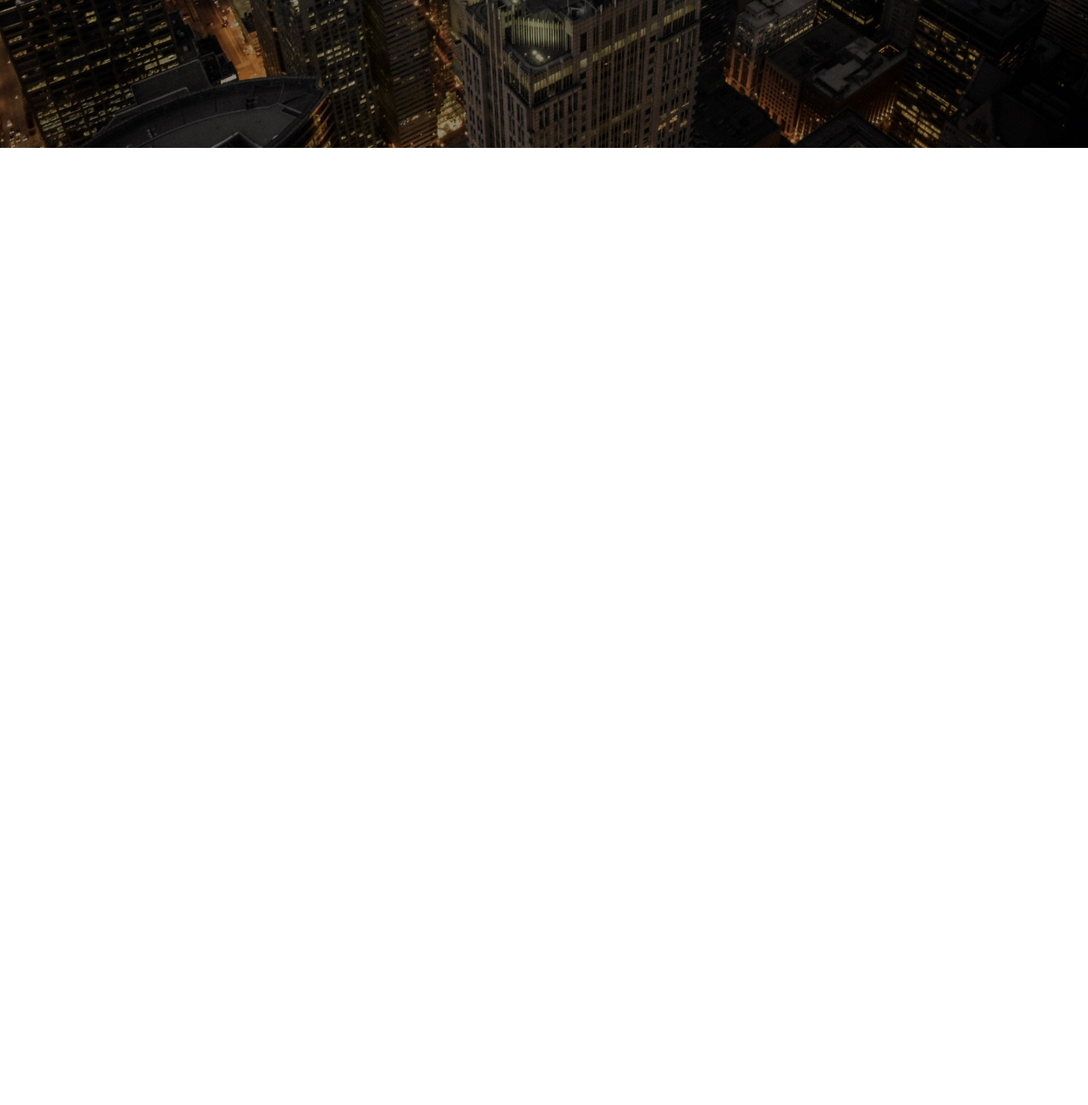
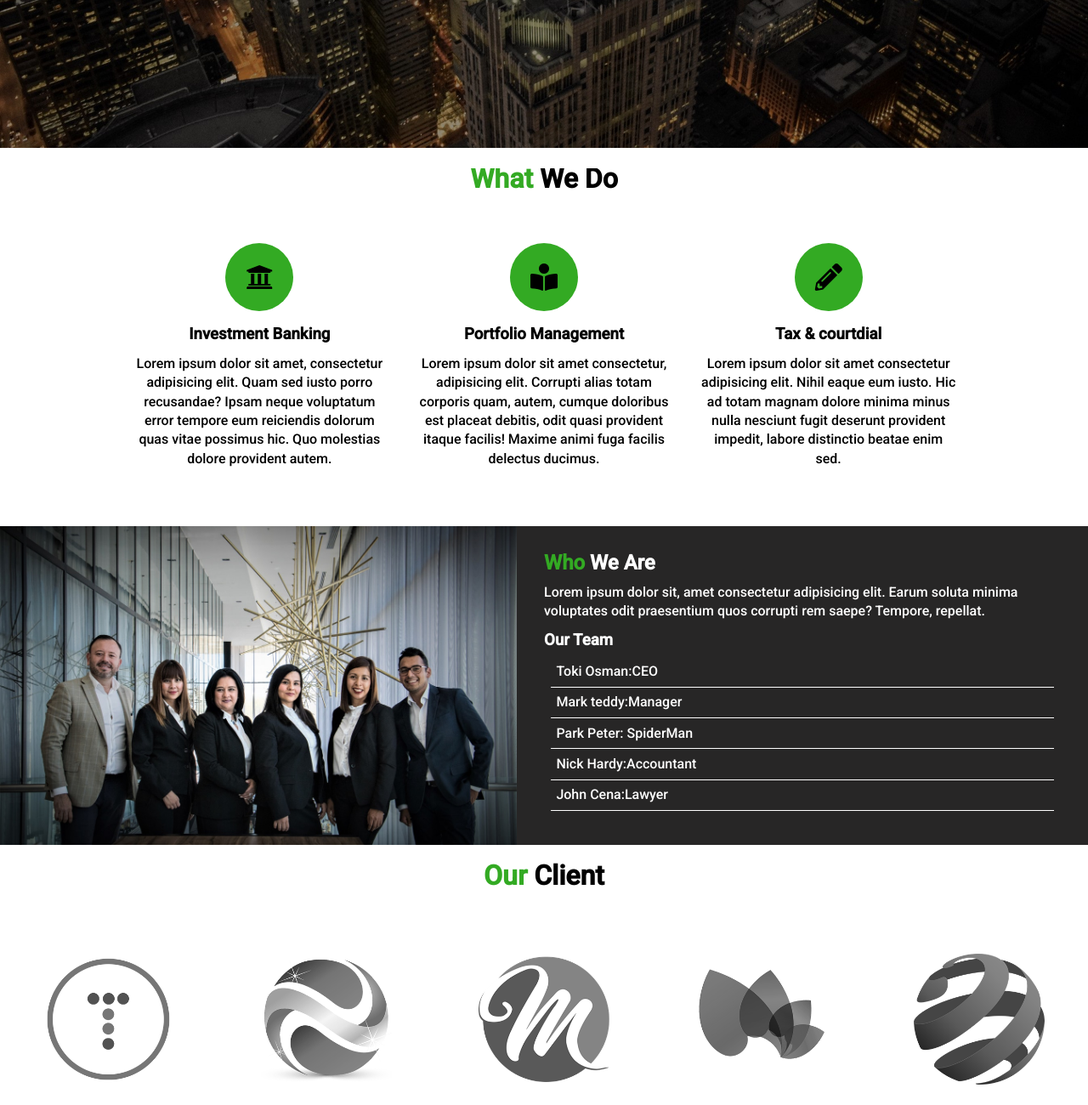
Before and after one commit to Tokiosman80F/Ledger, a plain HTML site: page index.html in a window 1280 px wide. Shown: the part 682-1982 px from the top of the page at 85% size. Before the commit the page ends 856 px from the top, so only its background shows below. Drawn offline with Linux system fonts and the light colour scheme.

Commit message:
2 more section

```diff
--- a/css/style.css
+++ b/css/style.css
@@ -23,22 +23,78 @@ p{
 }
 
 /* most need code */
+
+/* text position */
+.text-center
+{
+    text-align: center;
+}
+
+/* background */
+
+.bg-gray
+{
+    background:rgb(39, 38, 38);
+    color: white;
+}
+
+/* color */
 .text-primary{
     color: rgb(51, 170, 35);
 }
+
+/* heading */
 .heading-1
 {
     font-size: 4rem;
     margin-bottom:2rem ;
     line-height: 1.5rem;
 }
+/* section 1 what */
+.heading-2
+{
+    font-size: 2rem;
+    margin-bottom:2rem ;
+    line-height: 1.5rem;
+}
 
+/* padding */
+.py-1
+{
+    padding: 1.5rem 0;
+}
+.py-2
+{
+    padding: 2rem 0;
+}
+.py-3
+{
+    padding: 3rem 0;
+}
+
+.p-1
+{
+    padding: 1.5rem ;
+}
+.p-2
+{
+    padding: 2rem ;
+}
+.p-3
+{
+    padding: 3rem   ;
+}
+
+
+
+/* paragraph */
 .paragraph
 {
     font-size: 1.2rem;
     margin-bottom: 2rem;
 }
 
+/* button */
  .btn
 {
     display: inline-block;
@@ -54,6 +110,18 @@ p{
 {
     background: rgb(21, 87, 12) ;
 }
+
+/*  utility part --->section what part */
+.container
+{
+    max-width: 1100px;
+    margin: auto;
+    padding: 0 2rem;
+    overflow: hidden;
+}
+
+
+
 /* nav-bar */
 
 #navbar{
@@ -86,7 +154,7 @@ p{
 
 #navbar ul li a:hover
 {
-    background: rgb(51, 170, 35);;
+    background: rgb(51, 170, 35);
     border-radius: .30rem;
 }
 
@@ -113,3 +181,73 @@ p{
     padding: 0 2rem;
 
 }
+
+
+/* section 1 : what we do */
+
+#what .items
+{
+    display: flex;
+    padding: 1rem;
+}
+
+#what .items .item
+{
+    flex: 3;
+    text-align: center;
+    padding: 1rem;
+}
+
+#what .items .item i
+{
+    background:rgb(51, 170, 35);
+    padding: 1.5rem;
+    border: none;
+    border-radius: 50%;
+    margin-bottom: 1rem;
+
+}
+
+
+/* section 2 : who we are  */
+
+#who
+{
+    display: flex;
+}
+
+#who div
+{
+    flex: 1;
+}
+#who .who-img
+{
+    background: url(../img/people.jpg) no-repeat center center/cover;
+}
+
+.list
+{
+    list-style: none;
+    margin: .5rem;
+}
+.list li
+{
+    padding: .4rem;
+    border-bottom: white solid 1px;
+
+}
+
+/* section 3 : client  */
+
+#client .items
+{
+    display: flex;
+}
+
+#client .items img
+{
+    display: block;
+    margin: auto;
+    width: 60%;
+
+}
--- a/index.html
+++ b/index.html
@@ -50,5 +50,107 @@
 
     </header>
 
+
+
+<!-- section== what  -->
+
+    <section id="what" class="bg-light py-1">
+        <!-- py means padding -->
+        <div class="container ">
+            <h2 class="heading-2 text-center"> <span class="text-primary">What </span>We Do</h2>
+
+            <div class="items">
+
+
+                <div class="item">
+                    <i class="fas fa-university fa-2x "></i>
+                    <div> <h3>Investment Banking</h3>
+                    <p>Lorem ipsum dolor sit amet, consectetur adipisicing elit. Quam sed iusto porro recusandae? Ipsam neque voluptatum error tempore eum reiciendis dolorum quas vitae possimus hic. Quo molestias dolore provident autem.</p>
+                    </div>
+
+                </div>
+
+                <div class="item">
+
+                    <i class="fas fa-book-reader fa-2x "></i>
+                    <div> <h3>Portfolio Management</h3>
+                    <p>Lorem ipsum dolor sit amet consectetur, adipisicing elit. Corrupti alias totam corporis quam, autem, cumque doloribus est placeat debitis, odit quasi provident itaque facilis! Maxime animi fuga facilis delectus ducimus.</p>
+
+                    </div>
+
+                </div>
+
+
+                <div class="item">
+
+                    <i class="fas fa-pencil-alt fa-2x "></i>
+                    <div> <h3>Tax & courtdial</h3>
+                    <p>Lorem ipsum dolor sit amet consectetur adipisicing elit. Nihil eaque eum iusto. Hic ad totam magnam dolore minima minus nulla nesciunt fugit deserunt provident impedit, labore distinctio beatae enim sed.</p>
+
+
+                    </div>
+                    </div>
+
+
+            </div>
+
+
+        </div>
+
+</section>
+
+
+<!-- section 2 who we are  -->
+
+<section id="who">
+
+    <div class="who-img"></div>
+
+    <div class="who-text bg-gray p-2">
+
+        <h2 class=".heading-2">
+            <span class="text-primary">Who</span>
+            We Are
+        </h2>
+
+        <p>Lorem ipsum dolor sit, amet consectetur adipisicing elit. Earum soluta minima voluptates odit praesentium quos corrupti rem saepe? Tempore, repellat.</p>
+        <h3>Our Team</h3>
+        <ul class="list">
+            <li>Toki Osman:CEO</li>
+            <li>Mark teddy:Manager </li>
+            <li>Park Peter: SpiderMan</li>
+            <li>Nick Hardy:Accountant</li>
+            <li>John Cena:Lawyer</li>
+        </ul>
+
+
+    </div>
+
+</section>
+
+
+<!-- section: client -->
+
+<section id="client">
+
+<div class="container">
+
+<h2 class="heading-2 text-center py-1">
+
+   <span class="text-primary">Our</span>
+   Client
+</h2>
+</div>
+
+<div class="items py-1">
+    <div><img src="/img/logos/logo1.png" alt="Client"></div>
+    <div><img src="/img/logos/logo2.png" alt="Client"></div>
+    <div><img src="/img/logos/logo3.png" alt="Client"></div>
+    <div><img src="/img/logos/logo4.png" alt="Client"></div>
+    <div><img src="/img/logos/logo5.png" alt="Client"></div>
+
+</div>
+
+</section>
 </body>
 </html>
```
